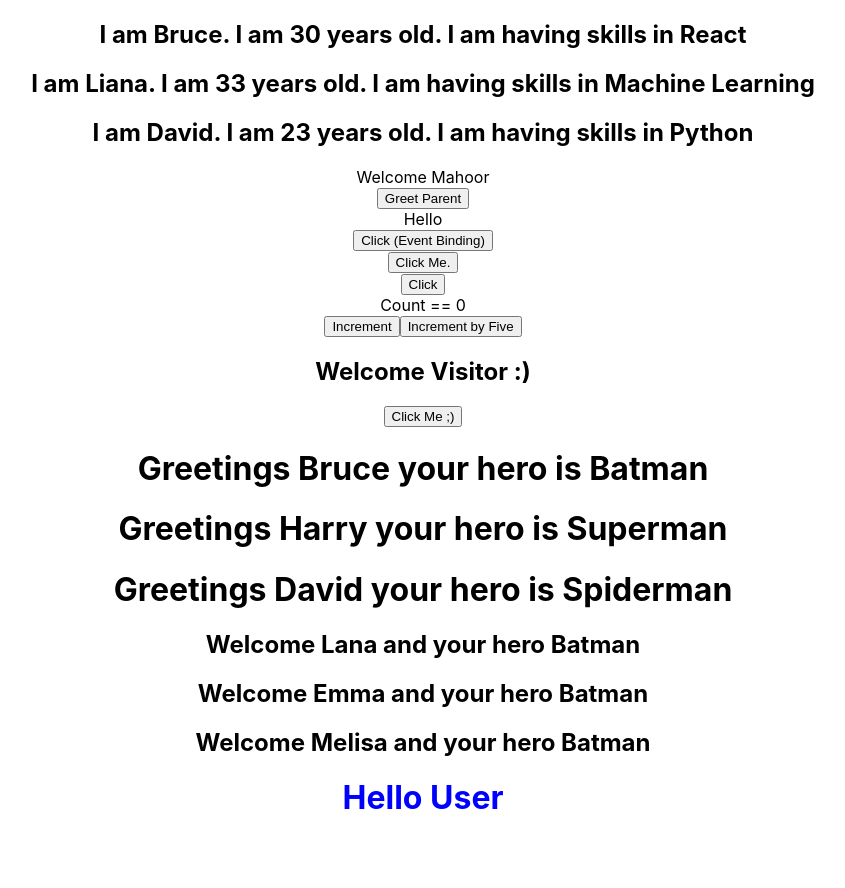
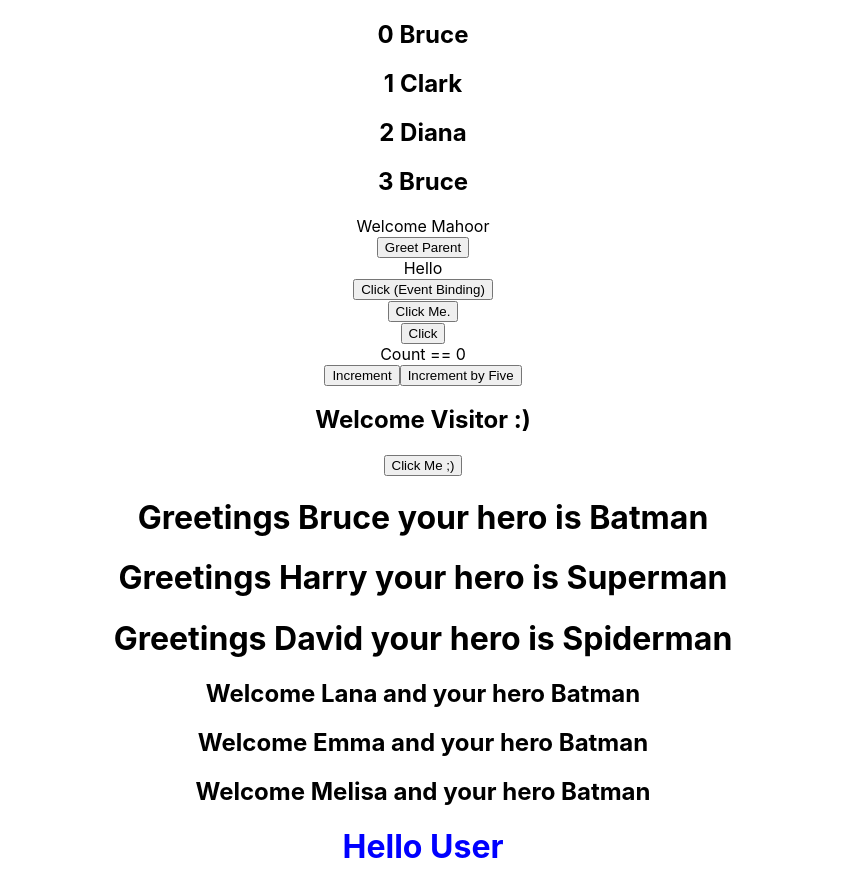
Before and after one commit to Rimsha-Urooj/first, a React (Create React App) app: page / in a window 1280 px wide. Shown: the whole page, without its empty margins (217-1062 px from the left). Before the commit the page ends 839 px from the top, so only its background shows below. Built offline with nearby package versions, Linux system fonts and the light colour scheme.

Commit message:
index as keys

```diff
--- a/src/components/NameList.js
+++ b/src/components/NameList.js
@@ -1,35 +1,38 @@
 import React from 'react'
-import Person from './Person'
+// import Person from './Person'
 
 function NameList() {
-    // const names = ['Bruce', 'Clark', 'Diana']
-    // const nameList = names.map(name => <h2>{name}</h2>)
-    const persons = [
-        {
-            id: 1,
-            name: 'Bruce',
-            age: 30,
-            skills: 'React'
-        },
-        {
-            id: 2,
-            name: 'Liana',
-            age: 33,
-            skills: 'Machine Learning'
-        },
-        {
-            id: 3,
-            name: 'David',
-            age: 23,
-            skills: 'Python'
-        }
-    ]
+    const names = ['Bruce', 'Clark', 'Diana', 'Bruce']
+    // Keys in Array
+    // Iterating with indexs
+
+    const nameList = names.map((name, index) => <h2 key={index}>{index} {name}</h2>)
+    // const persons = [
+    //     {
+    //         id: 1,
+    //         name: 'Bruce',
+    //         age: 30,
+    //         skills: 'React'
+    //     },
+    //     {
+    //         id: 2,
+    //         name: 'Liana',
+    //         age: 33,
+    //         skills: 'Machine Learning'
+    //     },
+    //     {
+    //         id: 3,
+    //         name: 'David',
+    //         age: 23,
+    //         skills: 'Python'
+    //     }
+    // ]
     // Simple Approach
     // const personList = persons.map(person => <h2>I am {person.name}. I am {person.age} years old. I am having skills in {person.skills}</h2>)
 
     // Refactoring person
     // Adding key props
-    const personList = persons.map(person=> <Person key={person.skills} person={person}/>)
+    // const personList = persons.map(person=> <Person key={person.skills} person={person}/>)
     return (
         <div>
             {/* Simple Method */}
@@ -40,7 +43,7 @@
             {/* Using map Approach i.e, List rendering approach */}
 
            {
-               personList
+               nameList
           }
         </div>
     )
```
